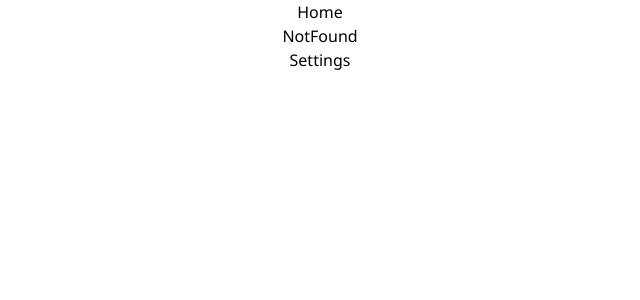
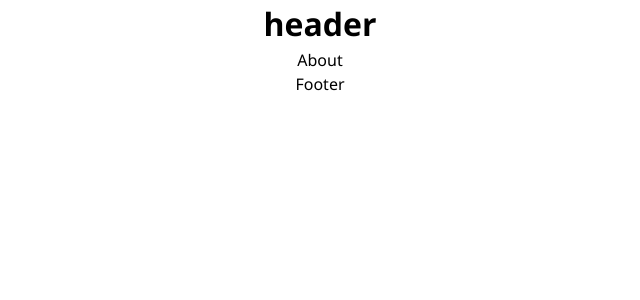
Before and after one commit to IvanovKS/pomodoro, a React (Create React App) app: page /about in a window 1280 px wide. Shown: the top 300 px of the page, without its empty margins (320-960 px from the left). Built offline with nearby package versions, Linux system fonts and the light colour scheme.

Commit message:
Add routing

```diff
--- a/src/App.jsx
+++ b/src/App.jsx
@@ -1,15 +1,25 @@
 import './App.css';
+import { BrowserRouter, Routes, Route } from 'react-router-dom';
 import Home from './pages/Home/Home';
 import NotFound from './pages/NotFound/NotFound';
 import Settings from './pages/Settings';
+import About from './pages/About';
+import MainLayout from './layouts/MainLayout';
 
 function App() {
   return (
-    <div className="app">
-      <Home />
-      <NotFound />
-      <Settings />
-    </div>
+    <BrowserRouter>
+      <div className="app">
+        <Routes>
+          <Route path="/" element={<MainLayout />}>
+            <Route index element={<Home />} />
+            <Route path="about" element={<About />} />
+            <Route path="settings" element={<Settings />} />
+            <Route path="*" element={<NotFound />} />
+          </Route>
+        </Routes>
+      </div>
+    </BrowserRouter>
   );
 }
 
--- /dev/null
+++ b/src/components/Footer.jsx
@@ -0,0 +1,7 @@
+import React from 'react';
+
+function Footer() {
+  return <div>Footer</div>;
+}
+
+export default Footer;
--- /dev/null
+++ b/src/components/Header.jsx
@@ -0,0 +1,11 @@
+import React from 'react';
+
+function Header() {
+  return (
+    <div>
+      <h1>header</h1>
+    </div>
+  );
+}
+
+export default Header;
--- a/src/layouts/MainLayout.jsx
+++ b/src/layouts/MainLayout.jsx
@@ -1,7 +1,18 @@
 import React from 'react';
+import Header from '../components/Header';
+import Footer from '../components/Footer';
+import { Outlet } from 'react-router-dom';
 
 function MainLayout() {
-  return <div>MainLayout</div>;
+  return (
+    <>
+      <Header />
+      <main>
+        <Outlet />
+      </main>
+      <Footer />
+    </>
+  );
 }
 
 export default MainLayout;
--- /dev/null
+++ b/src/pages/About/About.jsx
@@ -0,0 +1,7 @@
+import React from 'react';
+
+function About() {
+  return <div>About</div>;
+}
+
+export default About;
--- /dev/null
+++ b/src/pages/About/index.js
@@ -0,0 +1,3 @@
+import About from './About';
+
+export default About;
```
